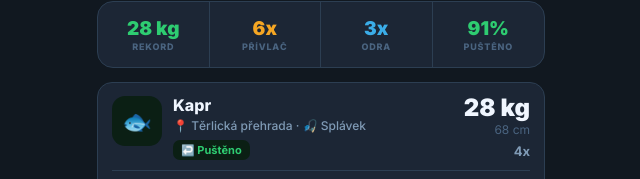
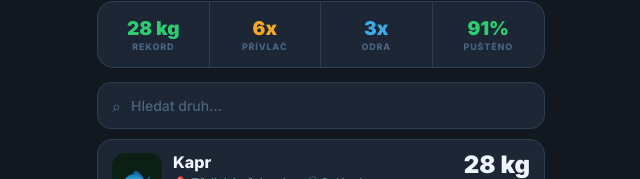
Before and after one commit to Moravec291678/chytnu.cz, a React (Vite) app: page / in a window 1280 px wide. Shown: the part 198-377 px from the top of the page, without its empty margins (319-959 px from the left). Built offline with nearby package versions, Linux system fonts and the light colour scheme; no server answers.

Commit message:
Add homepage species search with filtering and empty state

```diff
--- a/src/pages/HomePage.jsx
+++ b/src/pages/HomePage.jsx
@@ -1,12 +1,12 @@
 import Layout from "../components/Layout";
+import ProfileStatsBar from "../components/ProfileStatsBar";
+import SpeciesCard from "../components/SpeciesCard";
+import FishActivity from "../components/FishActivity";
 import { useCatches } from "../context/CatchContext";
-import SpeciesCard from "../components/SpeciesCard";
 import { getSeason } from "../utils/helpers";
+import { useState } from "react";
+import { normalizeText } from "../utils/helpers";
 import "../styles/HomePage.css";
-import { useState } from "react";
-import FishActivity from "../components/FishActivity";
-import { getTopMethod } from "../utils/profileStats";
-import ProfileStatsBar from "../components/ProfileStatsBar";
 
 function HomePage() {
   const { state, dispatch } = useCatches();
@@ -27,6 +27,8 @@ function HomePage() {
 
   const speciesGroups = Object.entries(reducedCatches);
   const [sortOpen, setSortOpen] = useState(false);
+  const [search, setSearch] = useState("");
+
   const sortedCatches = speciesGroups.sort(
     (
       [, { count: aCount, catches: aCatches }],
@@ -66,7 +68,9 @@ function HomePage() {
       return 0;
     },
   );
-
+  const filteredCatches = sortedCatches.filter(([, data]) =>
+    normalizeText(data.catches[0].species).includes(normalizeText(search)),
+  );
   return (
     <Layout>
       <header className="home-header">
@@ -134,10 +138,30 @@ function HomePage() {
       </header>
       <FishActivity />
       <ProfileStatsBar />
-      {sortedCatches.map(([speciesKey, data]) => {
+      <div className="search-wrapper">
+        <div className="search-box">
+          <span className="search-icon">⌕</span>
+
+          <input
+            className="search-input"
+            type="text"
+            placeholder="Hledat druh..."
+            value={search}
+            onChange={(e) => setSearch(e.target.value)}
+          />
+          {search && (
+            <button className="search-clear" onClick={() => setSearch("")}>
+              ×
+            </button>
+          )}
+        </div>
+      </div>
+      {filteredCatches.length > 0 ? (
+        filteredCatches.map(([speciesKey, data]) => {
           const biggest = data.catches.reduce((max, item) => {
             return item.weightKg > max.weightKg ? item : max;
           });
+
           return (
             <SpeciesCard
               key={speciesKey}
@@ -146,7 +170,12 @@ function HomePage() {
               biggest={biggest}
             />
           );
-      })}
+        })
+      ) : (
+        <div className="empty-search">
+          <p>Žádný druh nenalezen</p>
+        </div>
+      )}
     </Layout>
   );
 }
--- a/src/styles/HomePage.css
+++ b/src/styles/HomePage.css
@@ -273,3 +273,118 @@
   color: var(--gr);
   background: var(--gr-bg);
 }
+
+/* SEARCH INPUT */
+
+.search-wrapper {
+  padding: 0 16px;
+  margin: 14px 0 10px;
+}
+
+.search-input {
+  width: 100%;
+  background: transparent;
+  border: none;
+
+  padding: 14px 0;
+  font-size: 14px;
+  font-family: inherit;
+  font-weight: 500;
+
+  color: var(--t1);
+
+  outline: transparent;
+}
+
+.search-input::placeholder {
+  color: var(--t3);
+}
+
+.search-box {
+  display: flex;
+  align-items: center;
+  gap: 10px;
+
+  background: var(--s1);
+  border: 1px solid var(--bd);
+  border-radius: 14px;
+
+  padding: 0 14px;
+
+  transition:
+    border-color 0.15s ease,
+    background 0.15s ease,
+    box-shadow 0.15s ease;
+}
+
+.search-box:focus-within {
+  border-color: var(--bd2);
+
+  background: var(--s2);
+
+  box-shadow: 0 0 0 3px rgba(59, 173, 232, 0.08);
+}
+
+.search-icon {
+  color: var(--t3);
+
+  font-size: 16px;
+
+  flex-shrink: 0;
+}
+
+.empty-search {
+  margin: 24px 16px 0;
+
+  padding: 28px 20px;
+
+  background: var(--s1);
+  border: 1px solid var(--bd);
+  border-radius: 16px;
+
+  text-align: center;
+}
+
+.empty-search p {
+  color: var(--t2);
+
+  font-size: 14px;
+  font-weight: 500;
+}
+
+.search-clear {
+  display: flex;
+  align-items: center;
+  justify-content: center;
+
+  width: 24px;
+  height: 24px;
+
+  border: none;
+  border-radius: 50%;
+
+  background: var(--s2);
+
+  color: var(--t2);
+
+  font-size: 16px;
+  font-weight: 600;
+
+  cursor: pointer;
+
+  flex-shrink: 0;
+
+  transition:
+    background 0.15s ease,
+    color 0.15s ease,
+    transform 0.15s ease;
+}
+
+.search-clear:hover {
+  background: var(--bd);
+  color: var(--t1);
+}
+
+.search-clear:active {
+  transform: scale(0.92);
+}
--- a/src/utils/helpers.js
+++ b/src/utils/helpers.js
@@ -5,3 +5,10 @@ export function getSeason() {
   if (month >= 9 && month <= 11) return "Podzim";
   return "Zima";
 }
+
+export function normalizeText(text) {
+  return text
+    .toLowerCase()
+    .normalize("NFD")
+    .replace(/[\u0300-\u036f]/g, "");
+}
```
Lines whose indentation alone changed are shown as unchanged.
